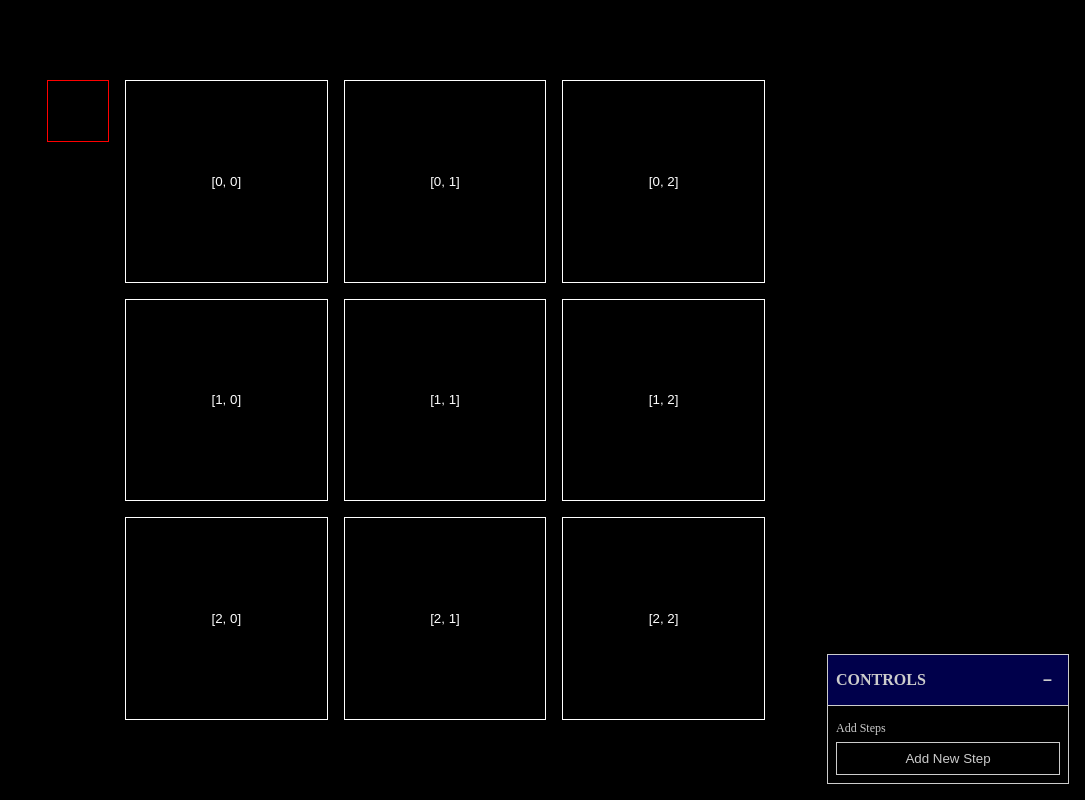
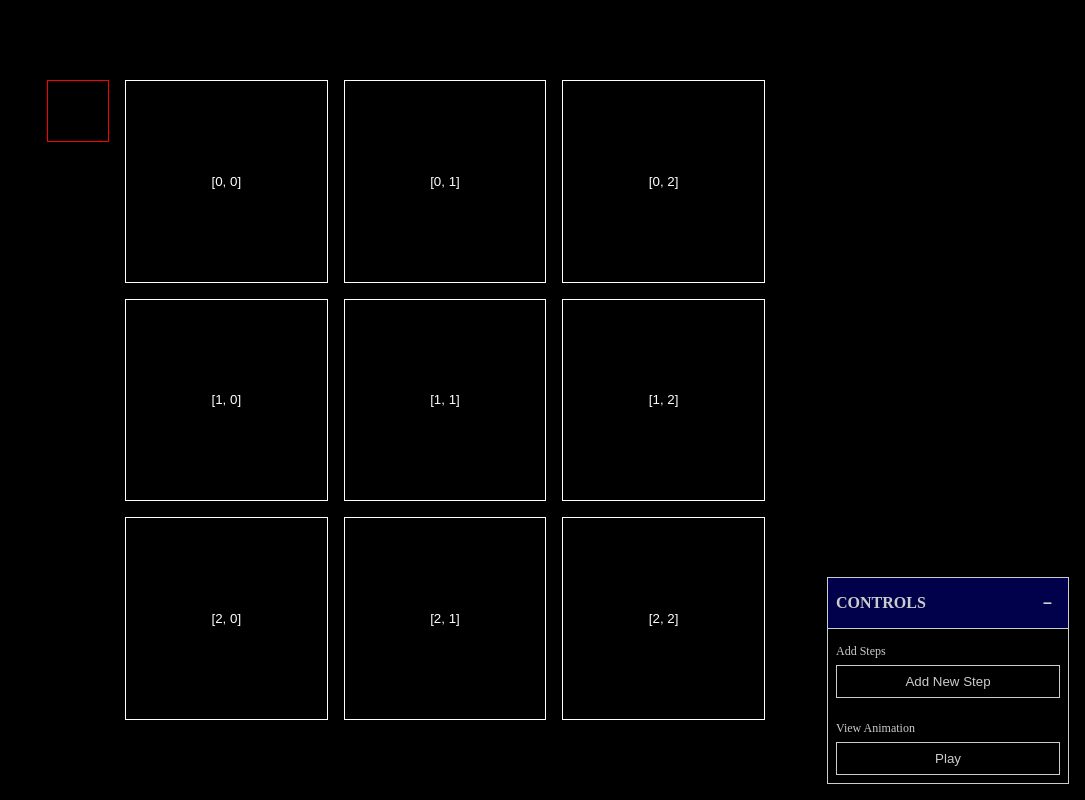
Before and after one commit to bomanimc/distraction-matrix, a Gatsby site: page /create in a window 1280 px wide. Shown: the whole page, without its empty margins (195-1280 px from the left). Built offline with nearby package versions, Linux system fonts and the light colour scheme; Gatsby itself is replaced by a stand-in of ours.

Commit message:
Add an animation playback feature

```diff
--- a/src/components/Animator/actions.js
+++ b/src/components/Animator/actions.js
@@ -29,6 +29,13 @@ export const appendAnimationStep = () => async dispatch => {
   });
 };
 
+export const INCREMENT_ANIMATION_STEP = 'animator/INCREMENT_ANIMATION_STEP';
+export const incrementAnimationStep = () => async dispatch => {
+  await dispatch({
+    type: INCREMENT_ANIMATION_STEP,
+  });
+};
+
 export const SET_CONTROLS_EXPOSED = 'animator/SET_CONTROLS_EXPOSED';
 export const setControlsExposed = areExposed => async dispatch => {
   await dispatch({
@@ -44,3 +51,11 @@ export const setSelectedGridItem = gridItem => async dispatch => {
     gridItem,
   });
 };
+
+export const SET_IS_PLAYING = 'animator/SET_IS_PLAYING';
+export const setIsPlaying = isPlaying => async dispatch => {
+  await dispatch({
+    type: SET_IS_PLAYING,
+    isPlaying,
+  });
+};
--- a/src/components/Animator/index.js
+++ b/src/components/Animator/index.js
@@ -3,10 +3,13 @@ import { useDispatch, useSelector } from 'react-redux';
 import styled from "styled-components";
 
 import SequencePreviewer from "./SequencePreviewer";
+import useInterval from '../../hooks/useInterval';
 import {
   appendAnimationStep,
+  incrementAnimationStep,
   setColorForGridItem,
   setControlsExposed,
+  setIsPlaying,
   setSelectedGridItem,
 } from "./actions";
 
@@ -16,19 +19,24 @@ const Animator = () => {
   const selectedGridItem = useSelector(state => state.animator.selectedGridItem);
   const areControlsExposed = useSelector(state => state.animator.areControlsExposed);
   const animationStep = useSelector(state => state.animator.animationStep);
+  const isPlaying = useSelector(state => state.animator.isPlaying);
   const rows = useSelector(state => state.animator.rows);
   const cols = useSelector(state => state.animator.cols);
 
-  const getColorForGridItem = (row, col) => {
-    console.log('Sequence', sequence);
-    console.log('Animation Step', animationStep);
-    console.log('Row', row);
-    console.log('Col', col);
-    console.log('sequence[animationStep]', sequence[animationStep]);
-    console.log('sequence[animationStep][row]', sequence[animationStep][row]);
+  useInterval(
+    () => {
+      if (sequence.length === 0) {
+        return;
+      }
 
-    return sequence[animationStep][row][col];
-  };
+      dispatch(incrementAnimationStep());
+    },
+
+    // TODO: Can set to null to stop the progression (useful for Pause button).
+    isPlaying ? 1000 : null,
+  );
+
+  const getColorForGridItem = (row, col) => sequence[animationStep][row][col];
 
   const onToggleControls = () => setControlsExposed(!areControlsExposed);
 
@@ -43,6 +51,10 @@ const Animator = () => {
 
   const onAppendStep = () => {
     dispatch(appendAnimationStep());
+  };
+
+  const toggleIsPlaying = () => {
+    dispatch(setIsPlaying(!isPlaying));
   };
 
   return (
@@ -101,6 +113,14 @@ const Animator = () => {
               <Animator.ControlLabel>{`Add Steps`}</Animator.ControlLabel>
               <Animator.Button onClick={onAppendStep}>
                 Add New Step
+              </Animator.Button>
+            </Animator.ControlRow>
+          </Animator.ControlPanelSection>
+          <Animator.ControlPanelSection>
+            <Animator.ControlRow>
+              <Animator.ControlLabel>{`View Animation`}</Animator.ControlLabel>
+              <Animator.Button onClick={toggleIsPlaying}>
+                {isPlaying ? "Pause" : "Play"}
               </Animator.Button>
             </Animator.ControlRow>
           </Animator.ControlPanelSection>
--- a/src/components/Animator/reducer.js
+++ b/src/components/Animator/reducer.js
@@ -45,6 +45,14 @@ export default (state = initialState.animator, action) => {
         sequence: newSequence,
       }
     }
+    case actions.INCREMENT_ANIMATION_STEP: {
+      const { animationStep, sequence } = state;
+
+      return {
+        ...state,
+        animationStep: (animationStep + 1) % sequence.length,
+      };
+    }
     case actions.SET_SELECTED_GRID_ITEM: {
       return {
         ...state,
@@ -52,6 +60,12 @@ export default (state = initialState.animator, action) => {
         areControlsExposed: true,
       };
     }
+    case actions.SET_IS_PLAYING: {
+      return {
+        ...state,
+        isPlaying: action.isPlaying,
+      };
+    }
     default:
       return state;
   }
--- /dev/null
+++ b/src/hooks/useInterval.js
@@ -0,0 +1,26 @@
+// Taken form https://usehooks-typescript.com/react-hook/use-interval
+import { useEffect, useRef } from 'react';
+
+const useInterval = (callback, delay) => {
+  const savedCallback = useRef(callback);
+
+  // Remember the latest callback if it changes.
+  useEffect(() => {
+    savedCallback.current = callback;
+  }, [callback]);
+
+  // Set up the interval.
+  useEffect(() => {
+    // Don't schedule if no delay is specified.
+    if (delay === null) {
+      return;
+    }
+
+    const id = setInterval(() => savedCallback.current(), delay);
+
+    // eslint-disable-next-line consistent-return
+    return () => clearInterval(id);
+  }, [delay]);
+};
+
+export default useInterval;
--- a/src/state/initial.js
+++ b/src/state/initial.js
@@ -6,6 +6,7 @@ export default {
   animator: {
     ...defaultDimensions,
     areControlsExposed: true,
+    isPlaying: false,
     sequence: [createEmptyMatrix(defaultDimensions.rows, defaultDimensions.cols)],
     selectedGridItem: {row: undefined, col: undefined},
     animationStep: 0,
```
